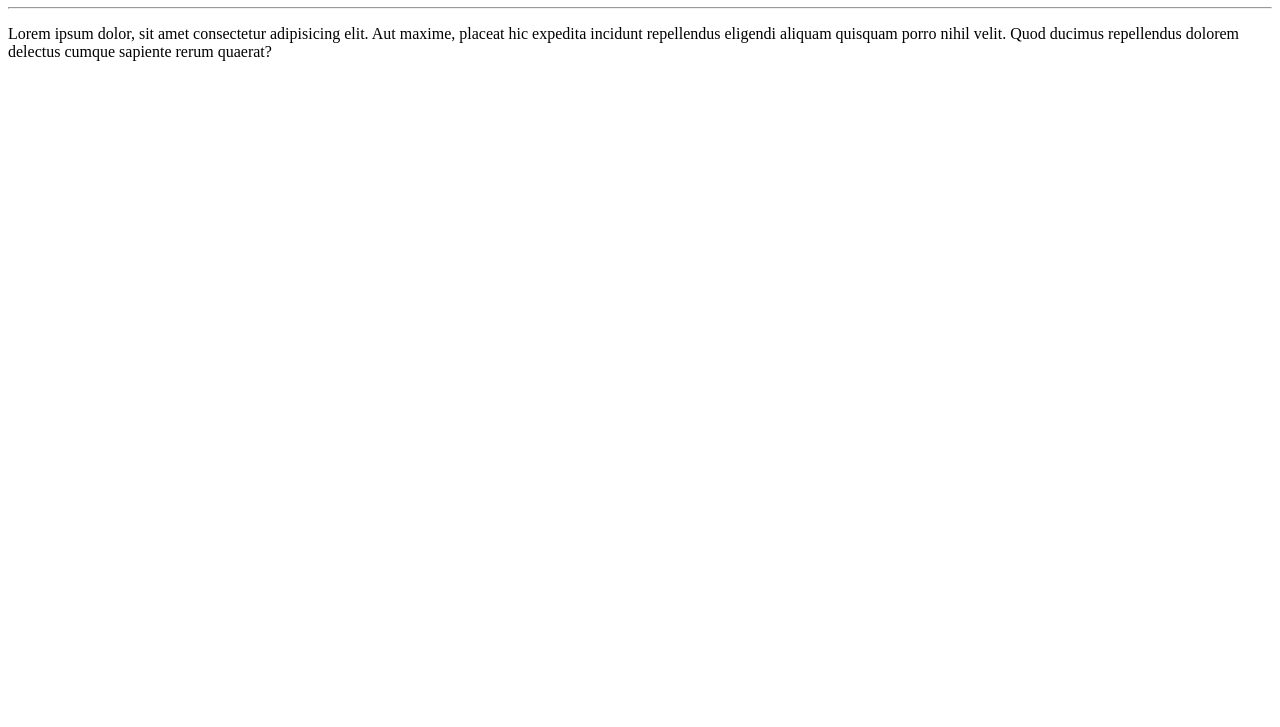
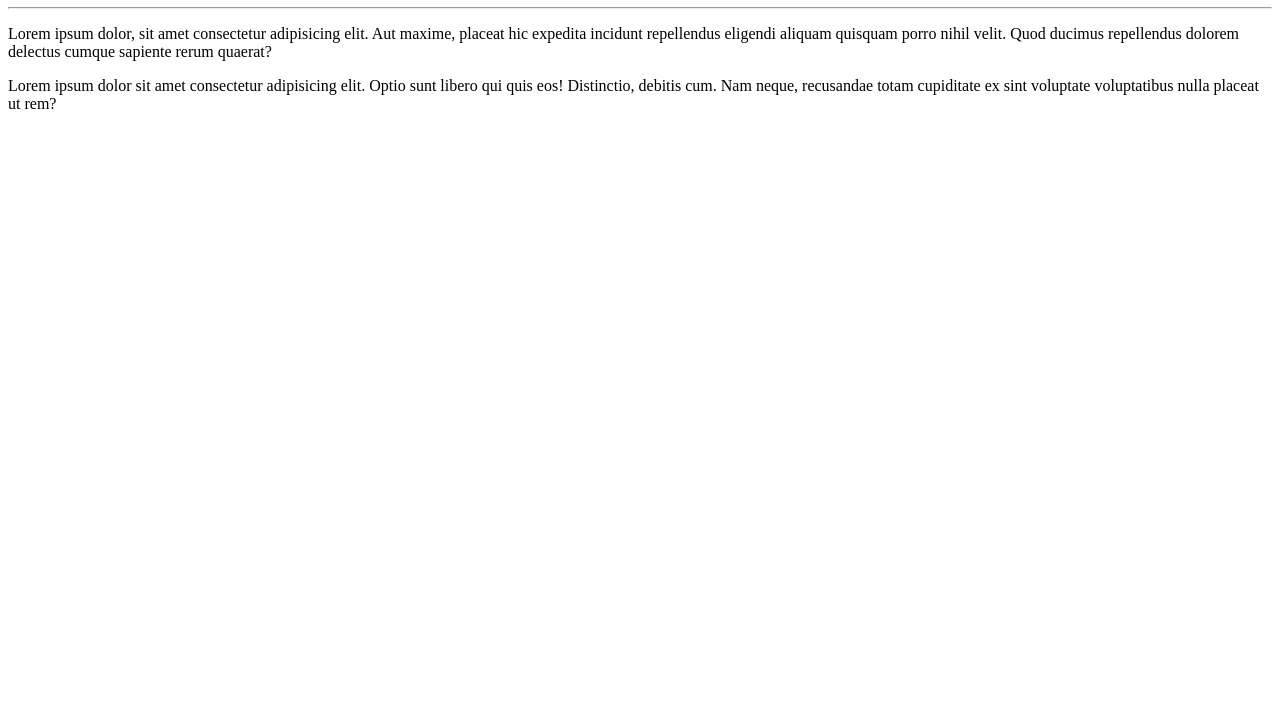
Before and after one commit to AnnaGabCob/Hello-World, a plain HTML site: page SITE-EXEMPLO/index.HTML in a window 1280 px wide. Shown: the part 73-800 px from the top of the page. Drawn offline with Linux system fonts and the light colour scheme.

Commit message:
adicionei um parágrafo

```diff
--- a/SITE-EXEMPLO/index.HTML
+++ b/SITE-EXEMPLO/index.HTML
@@ -9,5 +9,6 @@
   <h1>Hello world!</h1>
   <hr>
   <p>Lorem ipsum dolor, sit amet consectetur adipisicing elit. Aut maxime, placeat hic expedita incidunt repellendus eligendi aliquam quisquam porro nihil velit. Quod ducimus repellendus dolorem delectus cumque sapiente rerum quaerat?</p>
+  <p>Lorem ipsum dolor sit amet consectetur adipisicing elit. Optio sunt libero qui quis eos! Distinctio, debitis cum. Nam neque, recusandae totam cupiditate ex sint voluptate voluptatibus nulla placeat ut rem?</p>
 </body>
 </html>
```
